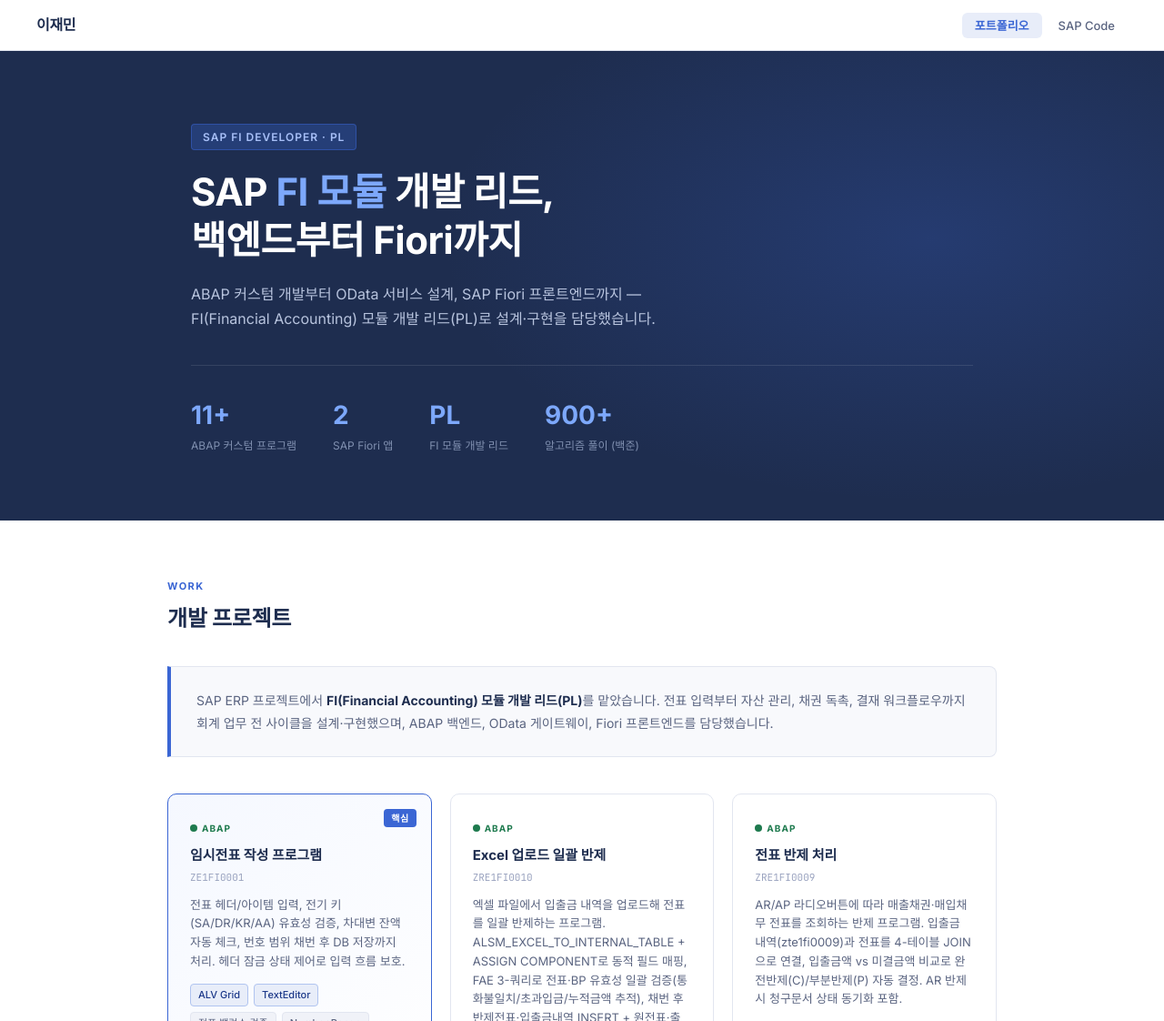
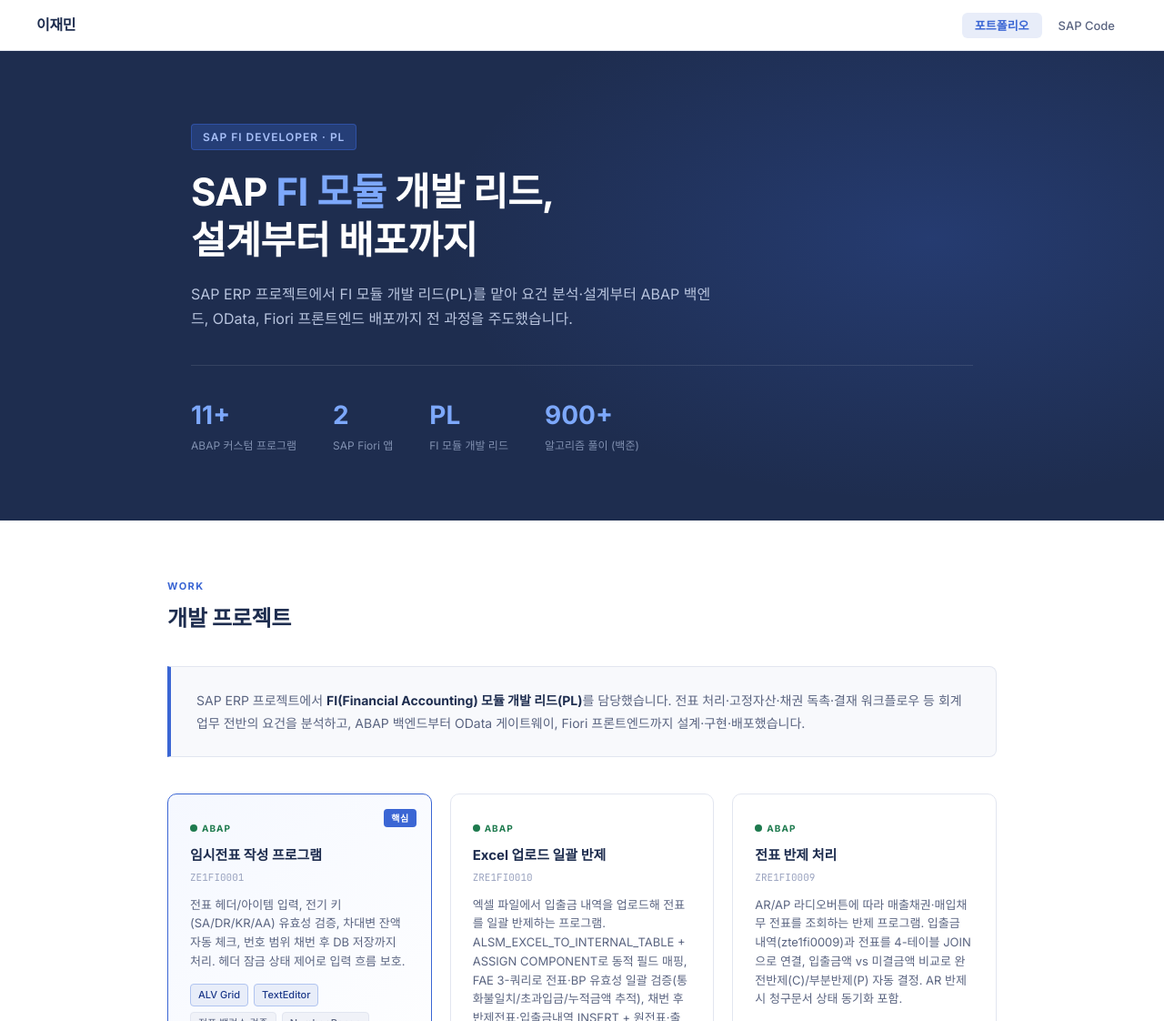
Before and after one commit to imsunbow/imsunbow.github.io, a plain HTML site: page index.html in a window 1280 px wide. Shown: the top 1122 px of the page at 91% size. Drawn offline with Linux system fonts and the light colour scheme.

Commit message:
Soften hero copy: PL/FI lead without solo emphasis

```diff
--- a/index.html
+++ b/index.html
@@ -340,10 +340,10 @@
   <div class="hero">
     <div class="hero-inner">
       <span class="hero-tag">SAP FI Developer · PL</span>
-      <h1>SAP <em>FI 모듈</em> 개발 리드,<br/>백엔드부터 Fiori까지</h1>
+      <h1>SAP <em>FI 모듈</em> 개발 리드,<br/>설계부터 배포까지</h1>
       <p class="hero-sub">
-        ABAP 커스텀 개발부터 OData 서비스 설계, SAP Fiori 프론트엔드까지 —
-        FI(Financial Accounting) 모듈 개발 리드(PL)로 설계·구현을 담당했습니다.
+        SAP ERP 프로젝트에서 FI 모듈 개발 리드(PL)를 맡아
+        요건 분석·설계부터 ABAP 백엔드, OData, Fiori 프론트엔드 배포까지 전 과정을 주도했습니다.
       </p>
       <div class="hero-stats">
         <div>
@@ -373,9 +373,9 @@
 
     <div class="narrative">
       <p>
-        SAP ERP 프로젝트에서 <strong>FI(Financial Accounting) 모듈 개발 리드(PL)</strong>를 맡았습니다.
-        전표 입력부터 자산 관리, 채권 독촉, 결재 워크플로우까지 회계 업무 전 사이클을 설계·구현했으며,
-        ABAP 백엔드, OData 게이트웨이, Fiori 프론트엔드를 담당했습니다.
+        SAP ERP 프로젝트에서 <strong>FI(Financial Accounting) 모듈 개발 리드(PL)</strong>를 담당했습니다.
+        전표 처리·고정자산·채권 독촉·결재 워크플로우 등 회계 업무 전반의 요건을 분석하고,
+        ABAP 백엔드부터 OData 게이트웨이, Fiori 프론트엔드까지 설계·구현·배포했습니다.
       </p>
     </div>
 
```
